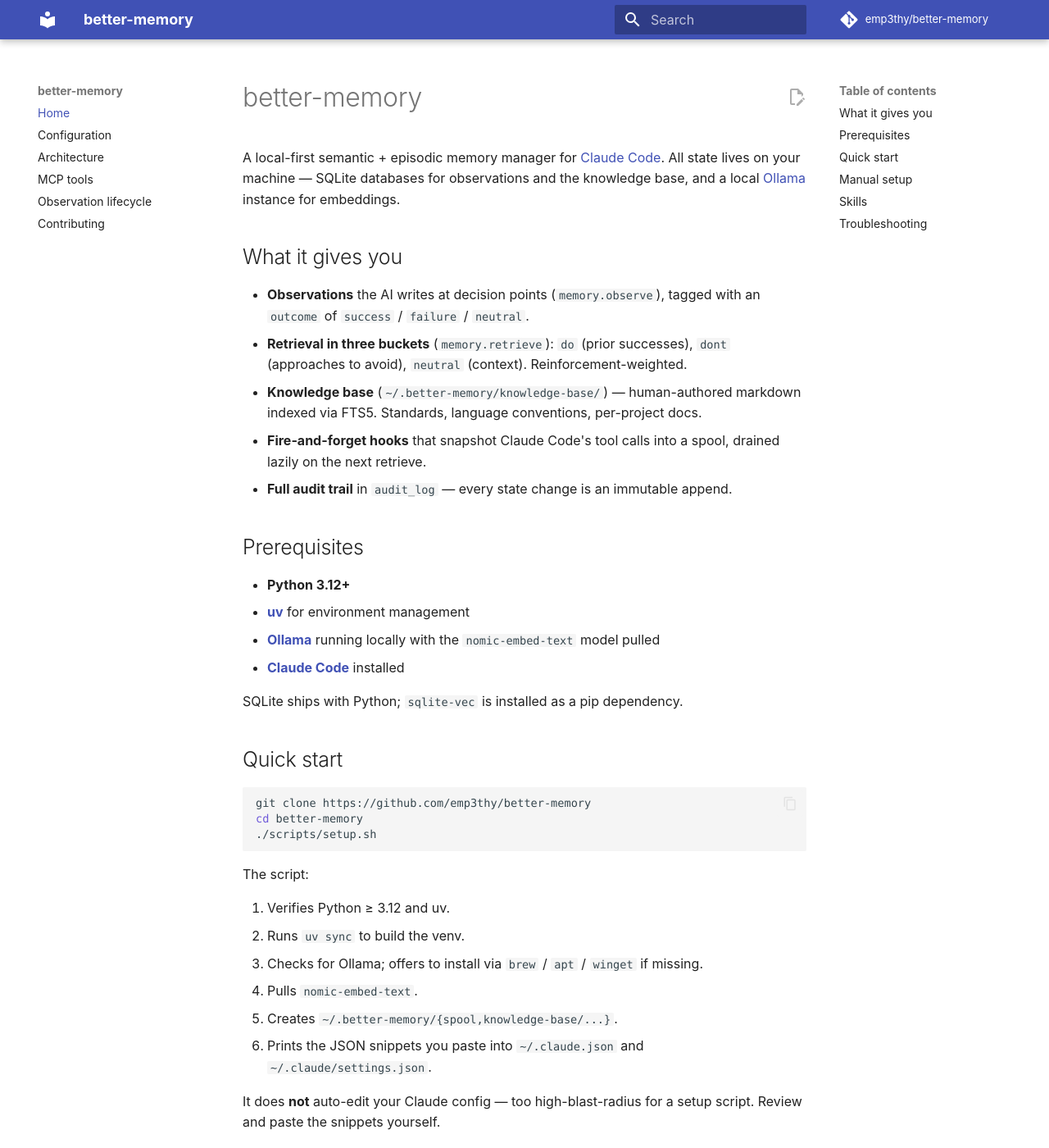
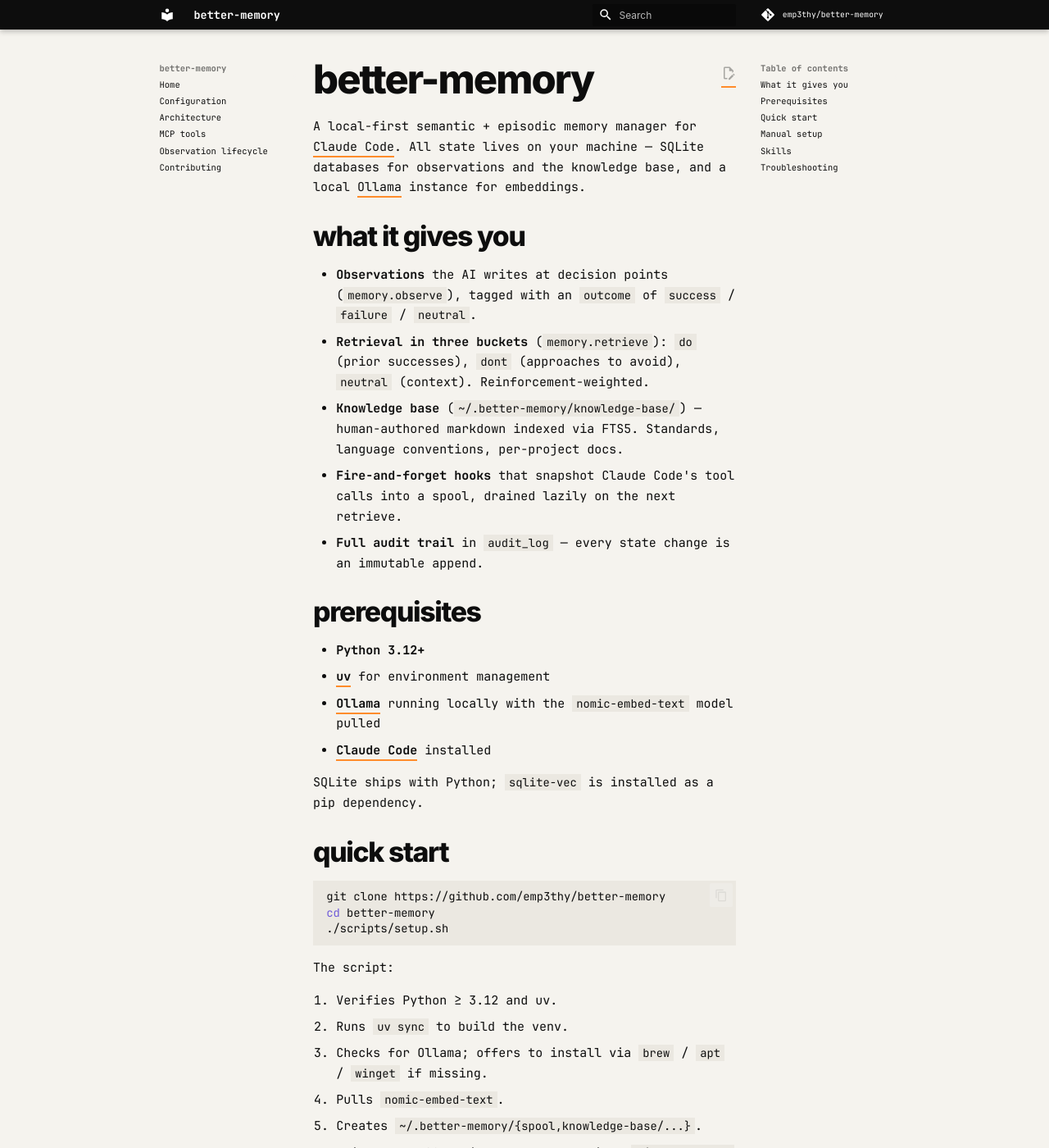
Before and after one commit to emp3thy/better-memory, an MkDocs documentation site: the page built from website/index.md, in a window 1280 px wide and 1400 px high. Shown: the whole window at 82% size. Built offline with MkDocs 1.6.1 and Material for MkDocs 9.7.7, drawn with Linux system fonts in a browser that asks for light colours; comment, search, counter and statistics services are not loaded.

Commit message:
style(site): brutalist design tokens + base typography

```diff
--- a/website/assets/css/brutalist.css
+++ b/website/assets/css/brutalist.css
@@ -33,3 +33,117 @@
   font-display: swap;
   src: url("../fonts/JetBrainsMono-Bold.woff2") format("woff2");
 }
+
+/* ============================================================
+   Design tokens
+   ============================================================ */
+
+:root,
+[data-md-color-scheme="default"] {
+  /* Color */
+  --brut-ink: #0d0d0d;
+  --brut-paper: #f5f3ee;
+  --brut-paper-shade: #ebe8e1;
+  --brut-amber: #ff8c2b;
+  --brut-amber-ink: #0d0d0d;
+  --brut-muted: #6b6862;
+  --brut-rule: #d8d4cb;
+
+  /* Type */
+  --brut-display: "Inter", "Helvetica Neue", Arial, sans-serif;
+  --brut-mono: "JetBrains Mono", "SFMono-Regular", "Menlo", "Monaco", "Consolas", monospace;
+
+  /* Layout */
+  --brut-content-w: 880px;
+  --brut-hero-w: 1100px;
+  --brut-section-y: 96px;
+  --brut-section-y-docs: 56px;
+
+  /* Override Material's primary/accent so anywhere it leaks through, we're consistent */
+  --md-primary-fg-color: var(--brut-ink);
+  --md-primary-fg-color--light: var(--brut-ink);
+  --md-primary-fg-color--dark: var(--brut-ink);
+  --md-accent-fg-color: var(--brut-amber);
+  --md-default-bg-color: var(--brut-paper);
+  --md-default-fg-color: var(--brut-ink);
+  --md-typeset-color: var(--brut-ink);
+  --md-typeset-a-color: var(--brut-ink);
+}
+
+/* ============================================================
+   Base typography
+   ============================================================ */
+
+html, body, .md-typeset {
+  font-family: var(--brut-mono);
+  font-size: 15px;
+  line-height: 1.65;
+  color: var(--brut-ink);
+  background: var(--brut-paper);
+}
+
+.md-typeset h1,
+.md-typeset h2,
+.md-typeset h3,
+.md-typeset h4,
+.md-typeset h5,
+.md-typeset h6 {
+  font-family: var(--brut-display);
+  font-weight: 800;
+  letter-spacing: -0.04em;
+  text-transform: lowercase;
+  color: var(--brut-ink);
+}
+
+.md-typeset h1 { font-size: 3.25rem; line-height: 0.96; margin: 0 0 1.25rem; }
+.md-typeset h2 { font-size: 2.25rem; line-height: 1.0;  margin: 2rem 0 0.75rem; }
+.md-typeset h3 { font-size: 1.5rem;  line-height: 1.1;  margin: 1.5rem 0 0.5rem; }
+.md-typeset h4 { font-size: 1.15rem; line-height: 1.2;  margin: 1.25rem 0 0.5rem; }
+
+.md-typeset p { margin: 0 0 1rem; }
+
+.md-typeset a {
+  color: var(--brut-ink);
+  text-decoration: none;
+  border-bottom: 2px solid var(--brut-amber);
+  padding-bottom: 1px;
+  transition: background 120ms ease;
+}
+.md-typeset a:hover { background: var(--brut-amber); color: var(--brut-amber-ink); }
+
+.md-typeset code {
+  font-family: var(--brut-mono);
+  background: var(--brut-paper-shade);
+  border-radius: 0;
+  padding: 1px 5px;
+  font-size: 0.92em;
+  color: var(--brut-ink);
+}
+
+.md-typeset pre,
+.md-typeset .highlight,
+.md-typeset .highlight pre {
+  border-radius: 0;
+  background: var(--brut-paper-shade);
+  border: none;
+}
+
+.md-typeset table:not([class]) {
+  font-family: var(--brut-mono);
+  font-size: 0.9rem;
+  border: none;
+}
+
+.md-typeset table:not([class]) th {
+  background: transparent;
+  border-bottom: 2px solid var(--brut-ink);
+  text-transform: uppercase;
+  letter-spacing: 0.12em;
+  font-size: 0.7rem;
+  font-weight: 700;
+  color: var(--brut-ink);
+}
+
+.md-typeset table:not([class]) td {
+  border-bottom: 1px solid var(--brut-rule);
+}
```
